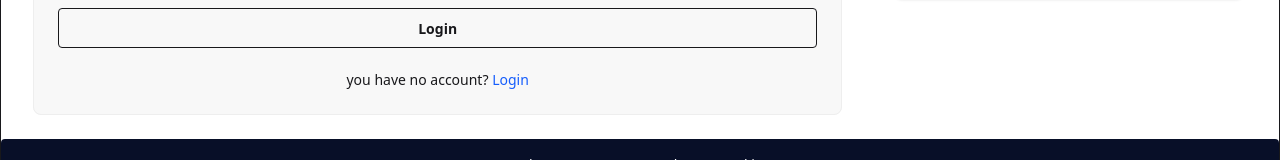
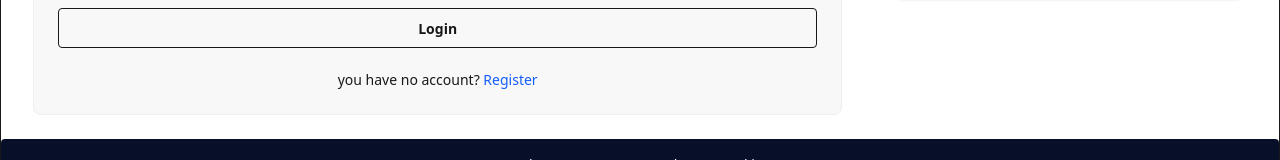
Before and after one commit to AlAminii/visa-navigator-client-as, a React (Vite) app: page /login in a window 1280 px wide. Shown: the part 366-526 px from the top of the page. Built offline with nearby package versions, Linux system fonts and the light colour scheme; no server answers.

Commit message:
commit for testing

```diff
--- a/src/Components/ExtraComponents/FaqSection.jsx
+++ b/src/Components/ExtraComponents/FaqSection.jsx
@@ -1,7 +1,7 @@
 const FaqSection = () => {
   return (
     <div className="my-10 max-w-3xl mx-auto">
-      <h2 className="text-2xl font-bold text-center mb-6 text-gray-800">
+      <h2 className="text-3xl font-bold text-center mb-6 text-white">
         Frequently Asked Questions
       </h2>
 
--- a/src/Components/Pages/Login.jsx
+++ b/src/Components/Pages/Login.jsx
@@ -116,7 +116,7 @@
           <p className="text-center mt-4 text-sm">
             you have no account?{" "}
             <NavLink to="/register" className="text-blue-600 hover:underline">
-              Login
+              Register
             </NavLink>
           </p>
           </fieldset>
--- a/src/Components/Pages/VisaDetailsCard.jsx
+++ b/src/Components/Pages/VisaDetailsCard.jsx
@@ -122,7 +122,7 @@
                   </div>
                 </div>
 
-                {/* Apply Button */}
+
                 <button
                   className="w-full py-5 bg-gradient-to-r from-blue-600 to-cyan-600 hover:from-blue-500 hover:to-cyan-500 text-white font-bold text-lg rounded-2xl shadow-2xl hover:shadow-blue-500/50 transition-all duration-300 transform hover:scale-[1.02] active:scale-[0.98] flex items-center justify-center gap-2"
                   onClick={openModal}
@@ -133,7 +133,6 @@
               </div>
             </div>
 
-            {/* Additional Info Section */}
             <div className="mt-12 bg-gradient-to-r from-blue-600/10 to-cyan-600/10 backdrop-blur-sm rounded-2xl p-6 border border-blue-500/20">
               <div className="flex items-center gap-3 text-slate-300">
                 <span className="text-2xl">💡</span>
--- a/src/main.jsx
+++ b/src/main.jsx
@@ -29,7 +29,7 @@
   {
     path: "/",
     element: <MainLayot />,
-    errorElement: <Error />, // এটা root level error boundary
+    errorElement: <Error />,
     children: [
       {
         path: "/",
@@ -71,7 +71,7 @@
         path: "/register",
         element: <Register />
       },
-      // ✅ catch-all route for undefined URLs
+
       {
         path: "*",
         element: <Error />
```
Also changed, not shown: src/Components/Pages/ApplyVisaModal.jsx (+5 -6 lines), src/Components/Pages/UpdateVisaModal.jsx (+8 -9 lines).
